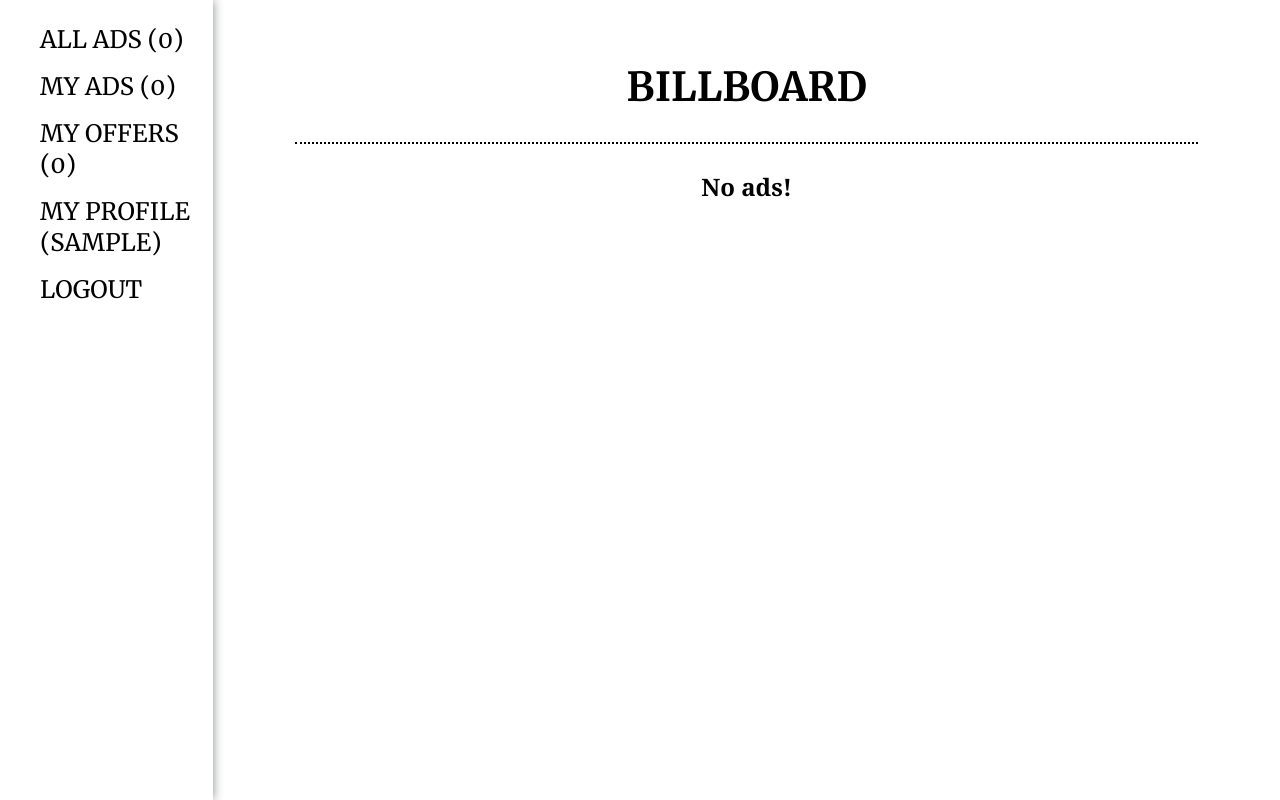
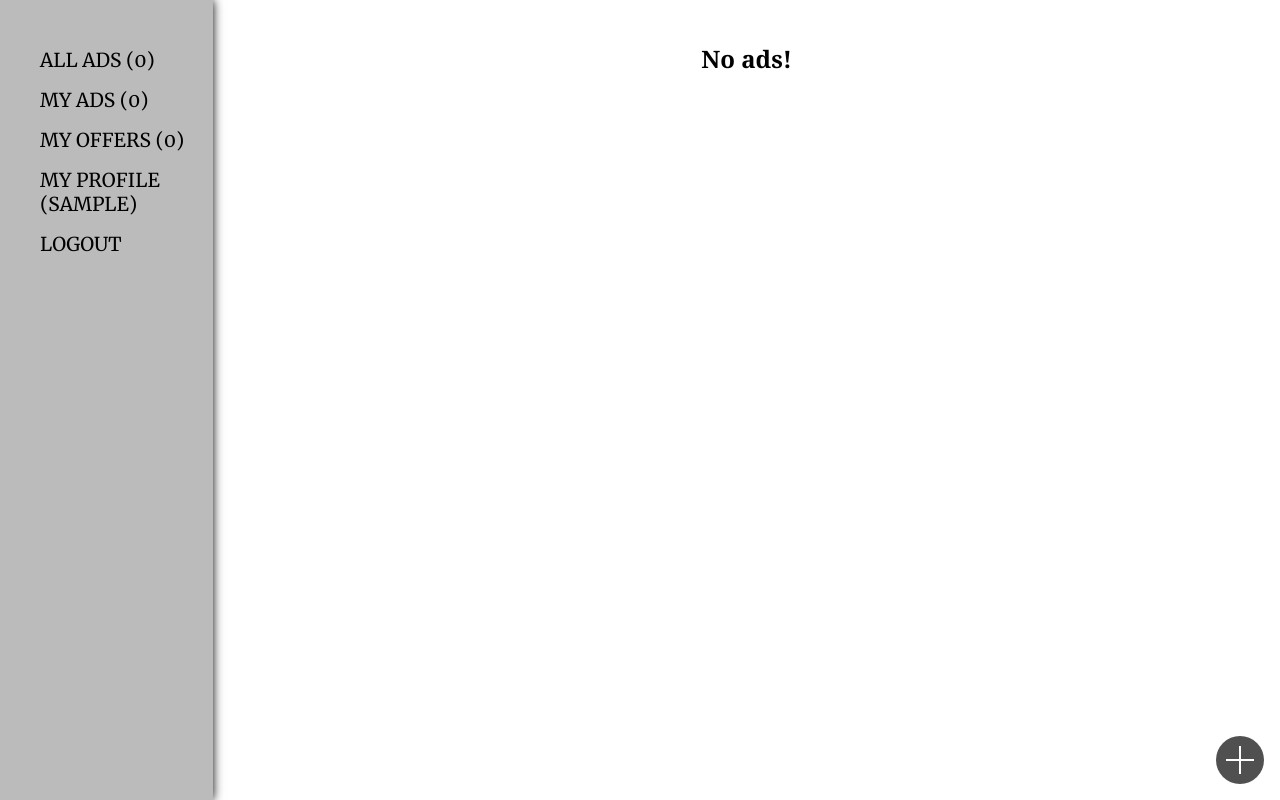
Before and after one commit to maeror577/billboard, a Django app: page / in a window 1280 px wide. Run offline with Django 3.2, Linux system fonts and the light colour scheme; the visitor is signed in with stand-in values (Sample User, id 1); data that the repository does not hold is empty.

Commit message:
Initial styling

```diff
--- a/ads/forms.py
+++ b/ads/forms.py
@@ -1,3 +1,4 @@
+from django import forms
 from django.forms import ModelForm
 from .models import Ad, Offer
 
@@ -12,3 +13,6 @@ class OfferForm(ModelForm):
     class Meta:
         model = Offer
         fields = ['user', 'ad', 'text']
+        widgets = {
+            'text': forms.Textarea(attrs={'placeholder': 'Enter your offer'})
+        }
--- a/ads/urls.py
+++ b/ads/urls.py
@@ -1,10 +1,11 @@
 from django.urls import path
-from .views import (AdList, AdDetailView, AdCreateView, AdEditView,
+from .views import (AdList, MyAdList, AdDetailView, AdCreateView, AdEditView,
                     AdDeleteView, OfferListView, OfferDeleteView)
 
 
 urlpatterns = [
     path('', AdList.as_view()),
+    path('my-ads', MyAdList.as_view(), name='my_ads'),
     path('<int:pk>', AdDetailView.as_view(), name='ad_detail'),
     path('create/', AdCreateView.as_view(), name='ad_create'),
     path('update/<int:pk>/', AdEditView.as_view(), name='ad_edit'),
--- a/ads/views.py
+++ b/ads/views.py
@@ -19,7 +19,17 @@ class AdList(LoginRequiredMixin, ListView):
     ordering = ['-posted']
 
 
-class AdDetailView(FormMixin, DetailView):
+class MyAdList(LoginRequiredMixin, ListView):
+    model = Ad
+    template_name = 'ads/ad_list.html'
+    context_object_name = 'ads'
+    ordering = ['-posted']
+
+    def get_queryset(self):
+        return Ad.objects.filter(author=self.request.user)
+
+
+class AdDetailView(LoginRequiredMixin, FormMixin, DetailView):
     template_name = 'ads/ad_detail.html'
     queryset = Ad.objects.all()
     form_class = OfferForm
@@ -45,6 +55,12 @@ class AdDetailView(FormMixin, DetailView):
 
     def form_valid(self, form):
         form.save()
+        send_mail(
+            subject='You\'ve got an offer!',
+            message=f'You have recieved an offer for your ad from user {self.request.user}!',
+            from_email=None,
+            recipient_list=[self.object.author.email]
+        )
         return super(AdDetailView, self).form_valid(form)
 
 
@@ -104,7 +120,7 @@ class OfferListView(LoginRequiredMixin, ListView):
 
     def accept(request, pk):
         offer = Offer.objects.get(pk=pk)
-        offer.is_accepted = True
+        offer.is_accepted = not offer.is_accepted
         offer.save()
 
         send_mail(
--- a/static/css/billboard.css
+++ b/static/css/billboard.css
@@ -1,13 +1,36 @@
+/* form {
+  margin: 20px auto;
+  display: grid;
+  grid-template-columns: 1fr 3fr;
+  gap: 10px;
+  text-align: right;
+  align-items: center;
+}
+
+form > :nth-child(even) {
+  font-weight: 700;
+}
+
+form > input:last-of-type,
+form > button:last-of-type {
+  margin-top: 10px;
+  font-weight: inherit;
+  grid-column: span 2;
+  justify-self: center;
+} */
+
+
 aside {
   position: relative;
+  padding-right: 1rem;
 }
 
 aside > ul {
   font-family: 'Merriweather', Helvetica, Arial, sans-serif;
-  font-size: 1.5rem;
+  font-size: 1.2rem;
   text-transform: uppercase;
-  /* position: sticky;
-  top: 3rem; */
+  position: sticky;
+  top: 3rem;
   list-style-type: none;
 }
 
@@ -21,7 +44,7 @@ aside > ul > li {
   align-items: center;
 }
 
-.card {
+.main__ads-wrapper_card {
   border: 1px solid black;
   border-radius: 10px;
   padding: 1rem;
@@ -29,4 +52,161 @@ aside > ul > li {
   text-align: center;
   background-color: rgb(255, 255, 153);
   max-width: 400px;
+  position: relative;
 }
+
+.main__ads-wrapper_card_content {
+  margin: 1rem 0;
+}
+
+.main__ads-wrapper_card_author,
+.main__ads-wrapper_card_time {
+  font-size: 0.8rem;
+}
+
+.main__ads-wrapper_card_author {
+  font-weight: 700;
+}
+
+.main__ads-wrapper_card_time {
+  font-style: italic;
+}
+
+.main__ads-wrapper_card_controls {
+  display: inline-block;
+  position: absolute;
+  top: 10px;
+  right: 10px;
+  opacity: 0;
+  transition-duration: 0.5s;
+}
+
+.main__ads-wrapper_card:hover > .main__ads-wrapper_card_controls {
+  opacity: 1;
+}
+
+.main__ads-wrapper_card_controls img {
+  transition-duration: 0.3s;
+}
+
+.main__ads-wrapper_card_controls img:hover {
+  transform: translateY(-0.2rem);
+}
+
+.main__ads-wrapper_new-ad {
+  position: fixed;
+  bottom: 1rem;
+  right: 1rem;
+  width: 3rem;
+  height: 3rem;
+  border-radius: 50%;
+  background: rgb(80, 80, 80);
+  transition-duration: 0.5s;
+}
+
+.main__ads-wrapper_new-ad:before,
+.main__ads-wrapper_new-ad:after {
+  content: "";
+  position: absolute;
+  background: #fff;
+}
+
+.main__ads-wrapper_new-ad:before {
+  left: 50%;
+  top: 20%;
+  bottom: 20%;
+  width: 2px;
+  transform: translateX(-50%);
+}
+
+.main__ads-wrapper_new-ad:after {
+  top: 50%;
+  left: 20%;
+  right: 20%;
+  height: 2px;
+  transform: translateY(-50%);
+}
+
+.main__ads-wrapper_new-ad:hover {
+  transform: scale(1.05);
+}
+
+
+
+.ad-detail__content {
+  width: 75%;
+  margin: 2rem auto;
+  text-align: left;
+}
+
+.ad-detail__category {
+  position: fixed;
+  top: 1rem;
+  right: 1rem;
+  padding: 0.5rem;
+  border: 1px solid black;
+  background-color: lightgreen;
+}
+
+.ad-detail__offer-form {
+  width: 50%;
+  margin: auto;
+}
+
+.ad-detail__offer-form textarea {
+  display: block;
+  width: 100%;
+  height: 3rem;
+}
+
+
+
+.offers__search-form {
+  display: flex;
+  justify-content: space-around;
+}
+
+.offers__offer-list {
+  width: 75%;
+  margin: auto;
+}
+
+.offers__offer-list > li {
+  display: grid;
+  grid-template-columns: auto 2rem 2rem;
+  gap: 1rem;
+  align-items: center;
+  border: 1px solid black;
+  border-radius: 10px;
+  padding: 0.5rem;
+  margin: 0.5rem;
+}
+
+.offers__offer-list_text {
+  text-align: left;
+  border-right: 1px solid rgba(0, 0, 0, 0.3);
+  padding: 0.5rem 1rem;
+}
+
+.offers__offer-list_text > span {
+  font-weight: 700;
+}
+
+.offers__offer-list_delete-button,
+.offers__offer-list_accept-button {
+  margin: 0;
+  padding: 0;
+  opacity: 0;
+  transition-duration: 0.5s;
+}
+
+/* .offers__offer-list_accept-button,
+.offers__offer-list_delete-button {
+  width: 1rem;
+  height: auto;
+} */
+
+.offers__offer-list > li:hover .offers__offer-list_delete-button,
+.offers__offer-list > li:hover .offers__offer-list_accept-button {
+  opacity: 1;
+}
--- a/static/css/generic.css
+++ b/static/css/generic.css
@@ -20,15 +20,17 @@ body {
 }
 
 aside {
-  box-shadow: 0 0 10px #85888C;
+  box-shadow: 0 0 10px black;
+  background-color: rgb(187, 187, 187);
 }
 
 main {
   padding: 2rem;
+  text-align: center;
 }
 
 h1 {
-  margin: 30px auto;
+  margin: 0px auto;
   font-family: 'Merriweather', Helvetica, Arial, sans-serif;
   font-size: 2.5rem;
   font-weight: 700;
@@ -78,12 +80,13 @@ textarea {
 }
 
 button, input[type=submit] {
-  padding: 10px;
+  padding: 0.5rem;
   font-family: inherit;
-  font-size: 1.1rem;
+  /* font-size: 1.1rem; */
   border: 1px solid rgb(0,0,0,0.1);
   text-transform: lowercase;
   transition-duration: 0.5s;
+  max-width: max-content;
 }
 
 button:hover, input[type=submit]:hover {
--- a/templates/ads/ad_list.html
+++ b/templates/ads/ad_list.html
@@ -9,19 +9,29 @@
 {% block content %}
   <div class="main__ads-wrapper">
     {% for ad in ads %}
-      <div class="card">
-        <h2>{{ ad.title }}</h2>
-        <p>{{ ad.content }}</p>
-        <p>{{ ad.posted }}</p>
-        <a href="{% url 'ad_detail' ad.id %}">View</a>
-        {% if ad.author == request.user %}
-          <a href="{% url 'ad_edit' ad.id %}">Edit</a>
-          <a href="{% url 'ad_delete' ad.id %}">Delete</a>
-        {% endif %}
+      <div class="main__ads-wrapper_card">
+        <a href="{% url 'ad_detail' ad.id %}">
+          <h2>{{ ad.title }}</h2>
+          <p class="main__ads-wrapper_card_author">
+            by {{ ad.author }}
+            {% if ad.author == request.user %}
+             (You)
+            {% endif %}
+          </p>
+          <p class="main__ads-wrapper_card_category">category: {{ ad.get_category_display }}</p>
+          <p class="main__ads-wrapper_card_content">{{ ad.content | truncatewords:50 }}</p>
+          <p class="main__ads-wrapper_card_time">{{ ad.posted }}</p>
+          {% if ad.author == request.user %}
+            <div class="main__ads-wrapper_card_controls">
+              <a href="{% url 'ad_edit' ad.id %}"><img src="{% static 'img/edit.png' %}" alt="Edit ad" width=15 height=15></a>
+              <a href="{% url 'ad_delete' ad.id %}"><img src="{% static 'img/delete.png' %}" alt="Delete ad" widht=15 height=15></a>
+            </div>
+          {% endif %}
+        </a>
       </div>
     {% empty %}
       <h2>No ads!</h2>
     {% endfor %}
-    <!-- <a href="{% url 'ad_create' %}">Post an ad</a> -->
+    <a href="{% url 'ad_create' %}" class="main__ads-wrapper_new-ad"></a>
   </div>
 {% endblock content %}
--- a/templates/default.html
+++ b/templates/default.html
@@ -14,15 +14,13 @@
   <aside>
     <ul>
       <li><a href="/">All ads ({{ all_ads | length }})</a></li>
-      <li><a href="">My ads ({{ user_ads | length }})</a></li>
+      <li><a href="{% url 'my_ads' %}">My ads ({{ user_ads | length }})</a></li>
       <li><a href="{% url 'offers' %}">My offers ({{ user_offers | length }})</a></li>
       <li><a href="{% url 'user_detail' %}">My profile ({{ request.user.username }})</a></li>
       <li><a href="{% url 'account_logout' %}">Logout</a></li>
     </ul>
   </aside>
   <main>
-    <h1>BILLBOARD</h1>
-    <hr>
     {% block content %}
     {% endblock content %}
   </main>
```
Also changed, not shown: templates/ads/ad_detail.html (+5 -12 lines), templates/ads/offers.html (+14 -6 lines), static/img/accept.png (added), static/img/delete.png (added), static/img/discard.png (added), static/img/edit.png (added).
